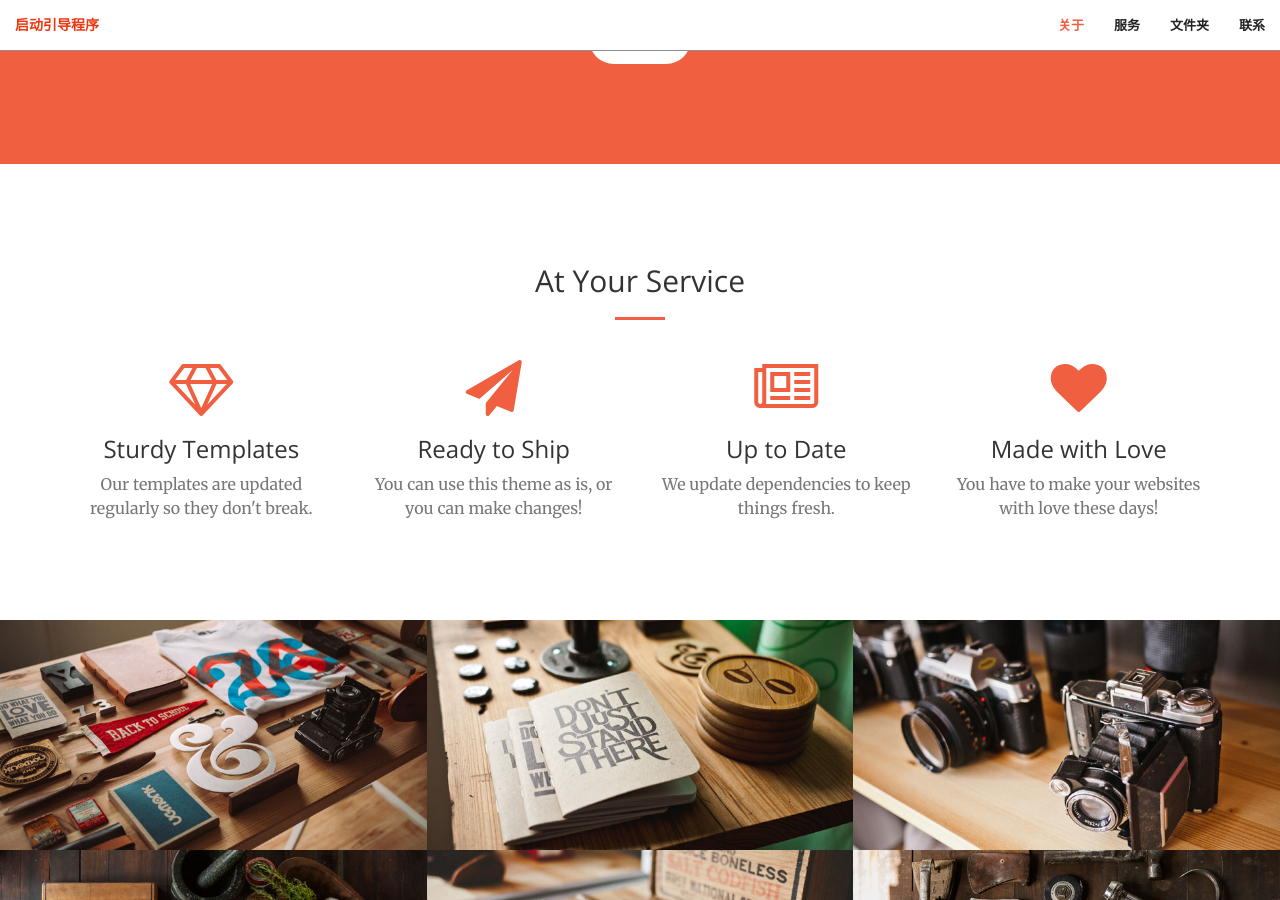
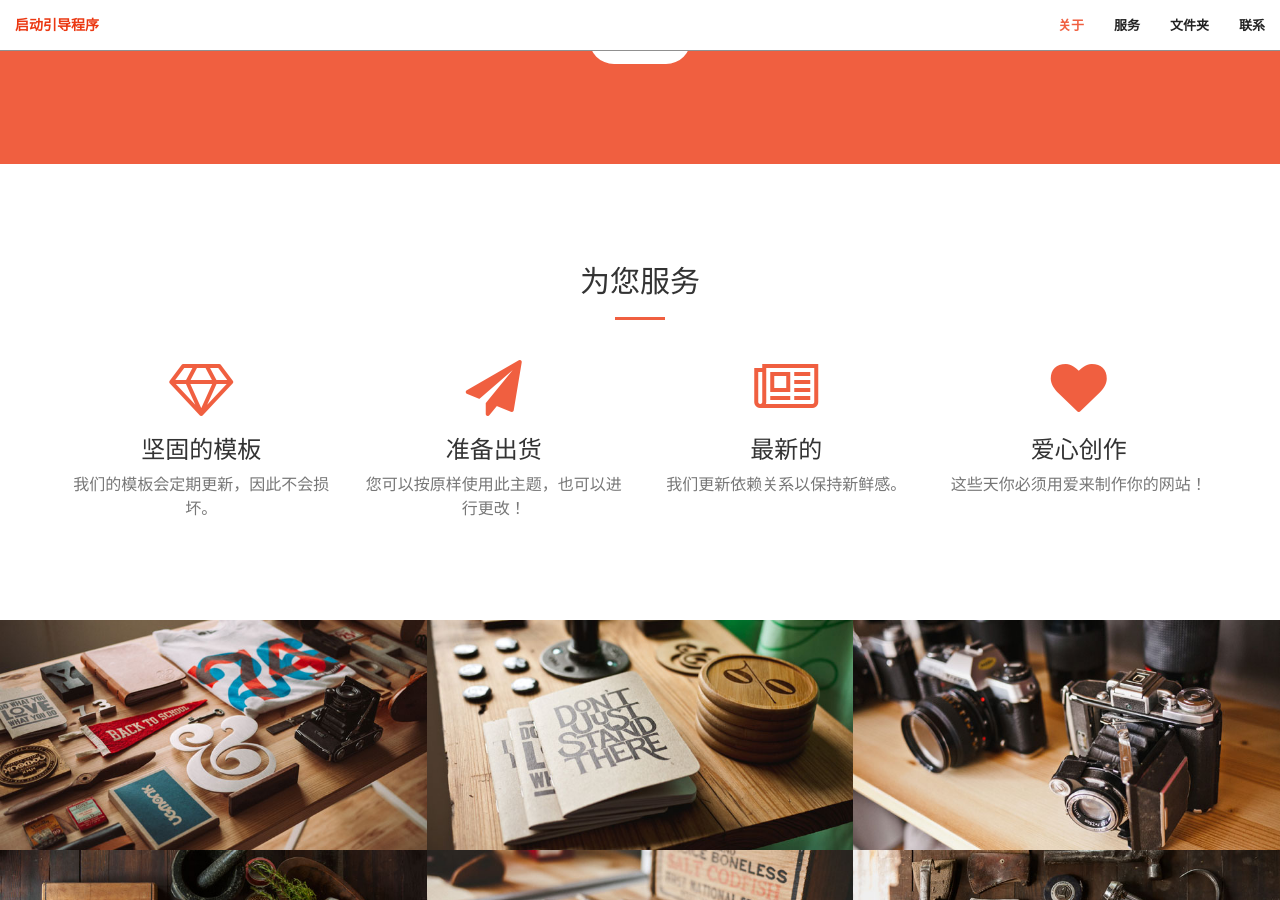
Before and after one commit to ceozyg3/ceozyg3, a Jekyll site: the page built from index.html, in a window 1280 px wide and 900 px high, scrolled down 1130 px. Built offline with Jekyll 4.4.1, drawn with Linux system fonts in a browser that asks for light colours.

Commit message:
Update services.html

```diff
--- a/_includes/services.html
+++ b/_includes/services.html
@@ -2,7 +2,7 @@
     <div class="container">
         <div class="row">
             <div class="col-lg-12 text-center">
-                <h2 class="section-heading">At Your Service</h2>
+                <h2 class="section-heading">为您服务</h2>
                 <hr class="primary">
             </div>
         </div>
@@ -12,29 +12,29 @@
             <div class="col-lg-3 col-md-6 text-center">
                 <div class="service-box">
                     <i class="fa fa-4x fa-diamond wow bounceIn text-primary"></i>
-                    <h3>Sturdy Templates</h3>
-                    <p class="text-muted">Our templates are updated regularly so they don't break.</p>
+                    <h3>坚固的模板</h3>
+                    <p class="text-muted">我们的模板会定期更新，因此不会损坏。</p>
                 </div>
             </div>
             <div class="col-lg-3 col-md-6 text-center">
                 <div class="service-box">
                     <i class="fa fa-4x fa-paper-plane wow bounceIn text-primary" data-wow-delay=".1s"></i>
-                    <h3>Ready to Ship</h3>
-                    <p class="text-muted">You can use this theme as is, or you can make changes!</p>
+                    <h3>准备出货</h3>
+                    <p class="text-muted">您可以按原样使用此主题，也可以进行更改！</p>
                 </div>
             </div>
             <div class="col-lg-3 col-md-6 text-center">
                 <div class="service-box">
                     <i class="fa fa-4x fa-newspaper-o wow bounceIn text-primary" data-wow-delay=".2s"></i>
-                    <h3>Up to Date</h3>
-                    <p class="text-muted">We update dependencies to keep things fresh.</p>
+                    <h3>最新的</h3>
+                    <p class="text-muted">我们更新依赖关系以保持新鲜感。</p>
                 </div>
             </div>
             <div class="col-lg-3 col-md-6 text-center">
                 <div class="service-box">
                     <i class="fa fa-4x fa-heart wow bounceIn text-primary" data-wow-delay=".3s"></i>
-                    <h3>Made with Love</h3>
-                    <p class="text-muted">You have to make your websites with love these days!</p>
+                    <h3>爱心创作</h3>
+                    <p class="text-muted">这些天你必须用爱来制作你的网站！</p>
                 </div>
             </div>
         </div>
```
